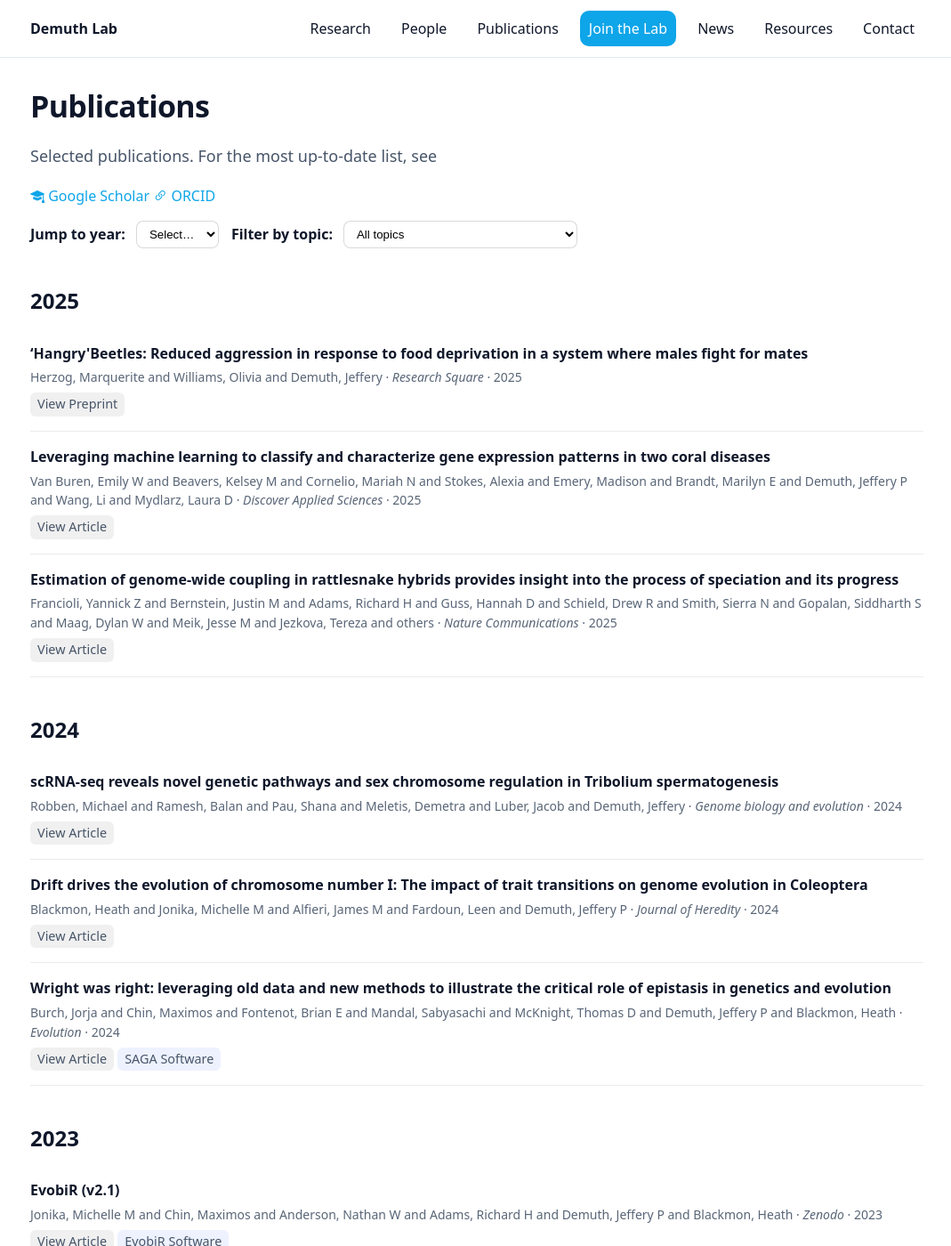
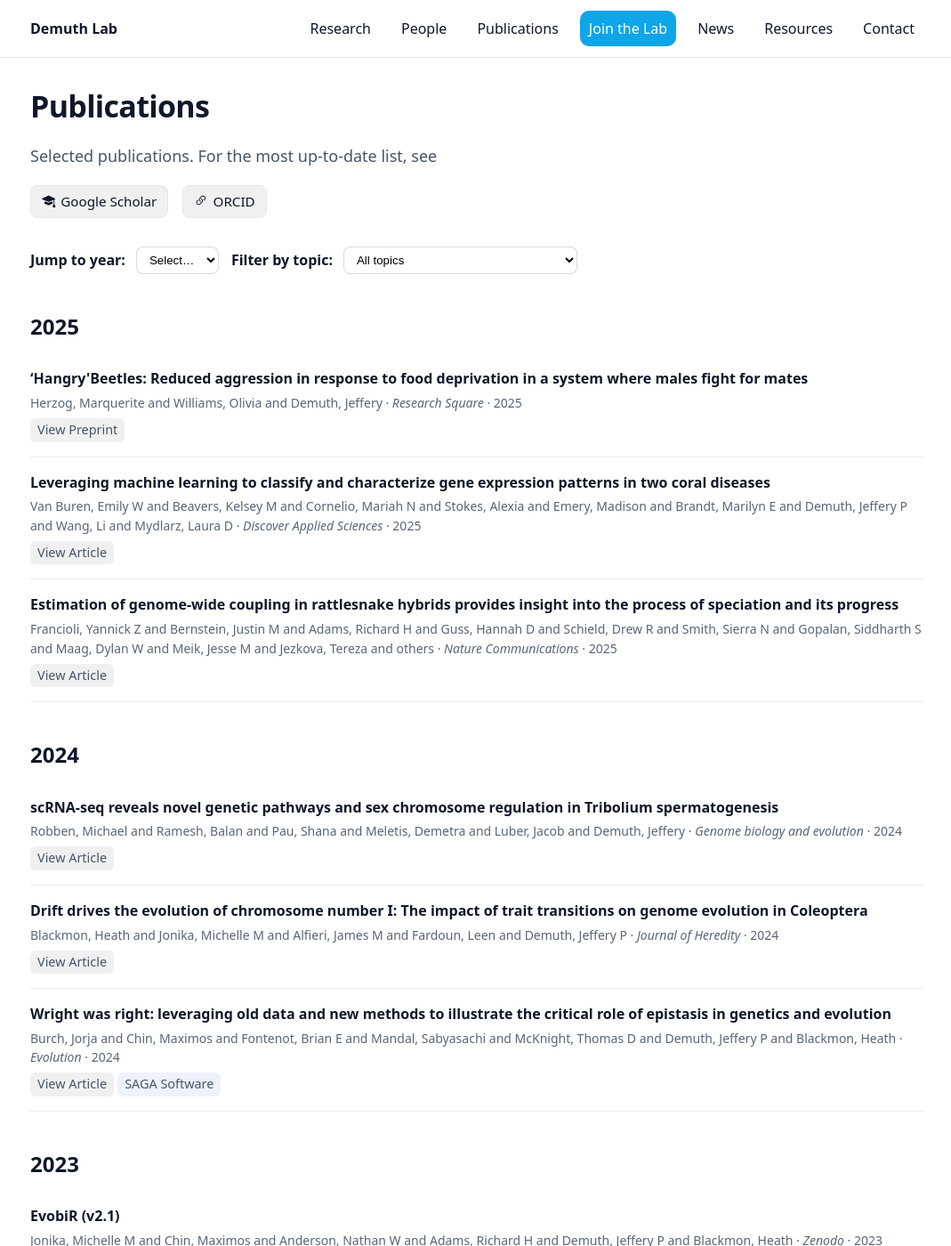
Before and after one commit to demuth-lab/demuth-lab.github.io, a Jekyll site: the page built from publications.md, in a window 1280 px wide and 1400 px high. Shown: the whole window at 89% size, without its empty margins (104-1173 px from the left). Built offline with Jekyll 4.4.1, drawn with Linux system fonts in a browser that asks for light colours.

Commit message:
Update main.css

```diff
--- a/assets/css/main.css
+++ b/assets/css/main.css
@@ -262,6 +262,35 @@ a:hover{text-decoration:underline}
 }
 
 /* =========================
+   Scholar + ORCID links
+   ========================= */
+
+.scholar-links{
+  margin-bottom:2rem;
+  display:flex;
+  gap:16px;
+  flex-wrap:wrap;
+}
+
+.scholar-link{
+  display:inline-flex;
+  align-items:center;
+  gap:6px;
+  padding:6px 12px;
+  border-radius:8px;
+  border:1px solid var(--line);
+  background:#f0f0f0;
+  color:var(--fg);
+  text-decoration:none;
+  font-size:0.95rem;
+}
+
+.scholar-link:hover{
+  background:#e6e6e6;
+  text-decoration:none;
+}
+
+/* =========================
    Mobile
    ========================= */
 
```
